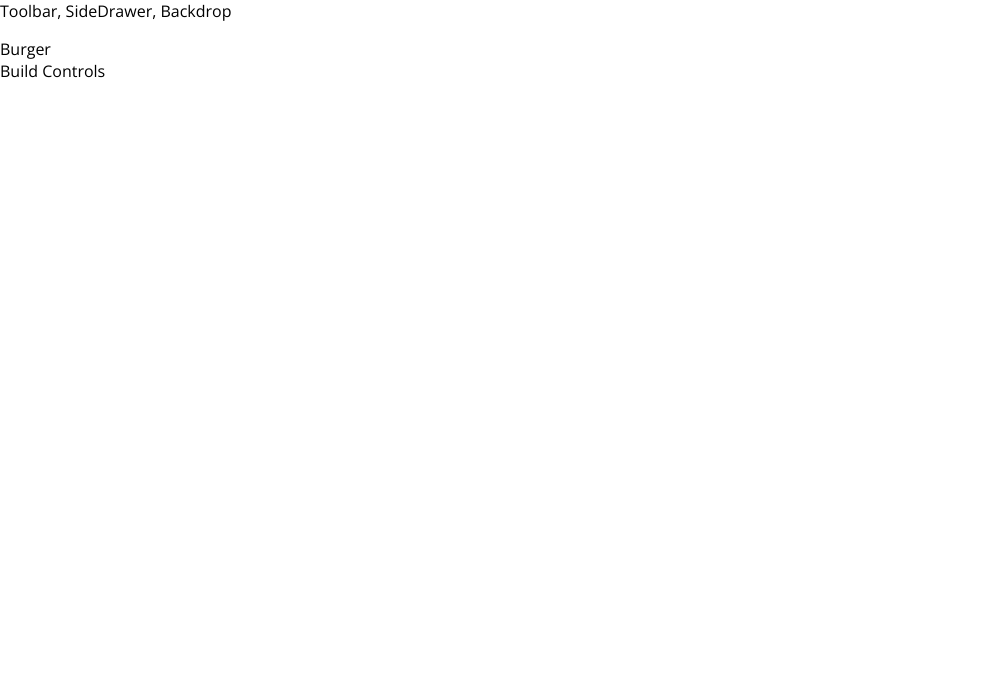
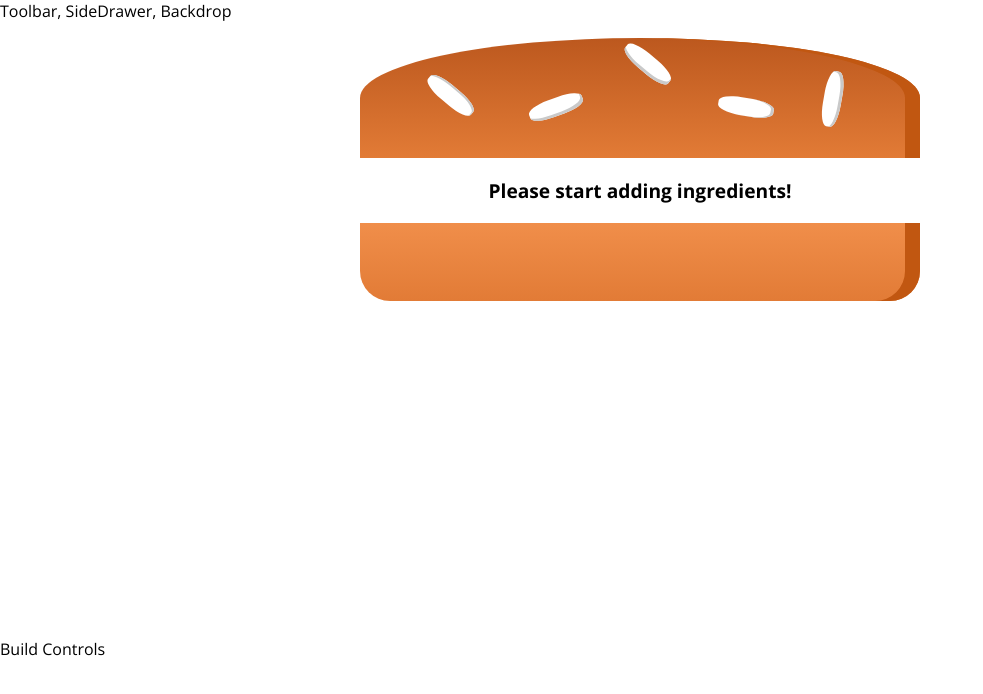
Before and after one commit to Neeraj-SD/burger-builder, a React app: page / in a window 1280 px wide. Shown: the top 694 px of the page, without its empty margins (0-983 px from the left). Built offline with nearby package versions, Linux system fonts and the light colour scheme.

Commit message:
Calculating the Ingredient Sum Dynamically

```diff
--- a/package.json
+++ b/package.json
@@ -30,6 +30,7 @@
     "postcss-flexbugs-fixes": "3.2.0",
     "postcss-loader": "2.0.6",
     "promise": "8.0.1",
+    "prop-types": "^15.8.1",
     "react": "^18.1.0",
     "react-dev-utils": "^4.0.1",
     "react-dom": "^18.1.0",
--- /dev/null
+++ b/src/components/Burger/Burger.css
@@ -0,0 +1,30 @@
+.Burger {
+  width: 100%;
+  margin: auto;
+  height: 250px;
+  overflow: scrolls;
+  text-align: center;
+  font-weight: bold;
+  font-size: 1.2rem;
+}
+
+@media (min-width: 500px) and (min-height: 400px) {
+  .Burger {
+    width: 350px;
+    height: 300px;
+  }
+}
+
+@media (min-width: 500px) and (min-height: 401px) {
+  .Burger {
+    width: 450px;
+    height: 400px;
+  }
+}
+
+@media (min-width: 1000px) and (min-height: 700px) {
+  .Burger {
+    width: 700px;
+    height: 600px;
+  }
+}
--- /dev/null
+++ b/src/components/Burger/Burger.js
@@ -0,0 +1,33 @@
+import React from 'react';
+
+import classes from './Burger.css'
+import BurgerIngredient from './BurgerIngredient/BurgerIngredient'
+
+const burger = (props) => {
+
+    let transformedIngredients = Object.keys(props.ingredients)
+        .map(igKey => {
+            return [...Array(props.ingredients[igKey])]
+                .map((_, i) =>
+                    <BurgerIngredient key={igKey + i} type={igKey} />
+                )
+        })
+        .reduce((arr, el) => {
+            return arr.concat(el)
+        }, [])
+
+    if (transformedIngredients.length === 0) {
+        transformedIngredients = <p>Please start adding ingredients!</p>
+    }
+
+
+    return (
+        <div className={classes.Burger}>
+            <BurgerIngredient type='bread-top' />
+            {transformedIngredients}
+            <BurgerIngredient type='bread-bottom' />
+        </div>
+    );
+}
+
+export default burger;
--- /dev/null
+++ b/src/components/Burger/BurgerIngredient/BurgerIngredient.css
@@ -0,0 +1,112 @@
+.BreadBottom {
+  height: 13%;
+  width: 80%;
+  background: linear-gradient(#f08e4a, #e27b36);
+  border-radius: 0 0 30px 30px;
+  box-shadow: inset -15px 0 #c15711;
+  margin: 2% auto;
+}
+
+.BreadTop {
+  height: 20%;
+  width: 80%;
+  background: linear-gradient(#bc581e, #e27b36);
+  border-radius: 50% 50% 0 0;
+  box-shadow: inset -15px 0 #c15711;
+  margin: 2% auto;
+  position: relative;
+}
+
+.Seeds1 {
+  width: 10%;
+  height: 15%;
+  position: absolute;
+  background-color: white;
+  left: 30%;
+  top: 50%;
+  border-radius: 40%;
+  transform: rotate(-20deg);
+  box-shadow: inset -2px -3px #c9c9c9;
+}
+
+.Seeds1:after {
+  content: "";
+  width: 100%;
+  height: 100%;
+  position: absolute;
+  background-color: white;
+  left: -170%;
+  top: -260%;
+  border-radius: 40%;
+  transform: rotate(60deg);
+  box-shadow: inset -1px 2px #c9c9c9;
+}
+
+.Seeds1:before {
+  content: "";
+  width: 100%;
+  height: 100%;
+  position: absolute;
+  background-color: white;
+  left: 180%;
+  top: -50%;
+  border-radius: 40%;
+  transform: rotate(60deg);
+  box-shadow: inset -1px -3px #c9c9c9;
+}
+
+.Seeds2 {
+  width: 10%;
+  height: 15%;
+  position: absolute;
+  background-color: white;
+  left: 64%;
+  top: 50%;
+  border-radius: 40%;
+  transform: rotate(10deg);
+  box-shadow: inset -3px 0 #c9c9c9;
+}
+
+.Seeds2:before {
+  content: "";
+  width: 100%;
+  height: 100%;
+  position: absolute;
+  background-color: white;
+  left: 150%;
+  top: -130%;
+  border-radius: 40%;
+  transform: rotate(90deg);
+  box-shadow: inset 1px 3px #c9c9c9;
+}
+
+.Meat {
+  width: 80%;
+  height: 8%;
+  background: linear-gradient(#7f3608, #702e05);
+  margin: 2% auto;
+  border-radius: 15px;
+}
+
+.Cheese {
+  width: 90%;
+  height: 4.5%;
+  margin: 2% auto;
+  background: linear-gradient(#f4d004, #d6bb22);
+  border-radius: 20px;
+}
+
+.Salad {
+  width: 85%;
+  height: 7%;
+  margin: 2% auto;
+  background: linear-gradient(#228c1d, #91ce50);
+  border-radius: 20px;
+}
+
+.Bacon {
+  width: 80%;
+  height: 3%;
+  background: linear-gradient(#bf3813, #c45e38);
+  margin: 2% auto;
+}
--- /dev/null
+++ b/src/components/Burger/BurgerIngredient/BurgerIngredient.js
@@ -0,0 +1,48 @@
+import React, { Component } from "react"
+import PropTypes from 'prop-types'
+
+import classes from './BurgerIngredient.css'
+
+class BurgerIngredient extends Component {
+
+    render() {
+        let ingredient = null
+
+        switch (this.props.type) {
+            case ('bread-bottom'):
+                ingredient = <div className={classes.BreadBottom}></div>
+                break
+            case ('bread-top'):
+                ingredient = (
+                    <div className={classes.BreadTop}>
+                        <div className={classes.Seeds1}></div>
+                        <div className={classes.Seeds2}></div>
+                    </div>
+                )
+                break
+            case ('meat'):
+                ingredient = <div className={classes.Meat}></div>
+                break
+            case ('cheese'):
+                ingredient = <div className={classes.Cheese}></div>
+                break
+            case ('salad'):
+                ingredient = <div className={classes.Salad}></div>
+                break
+            case ('bacon'):
+                ingredient = <div className={classes.Bacon}></div>
+                break
+        }
+
+        return ingredient
+
+    }
+
+}
+
+BurgerIngredient.PropTypes = {
+    type: PropTypes.string.isRequired
+}
+
+
+export default BurgerIngredient
--- a/src/containers/BurgerBuilder/BurgerBuilder.js
+++ b/src/containers/BurgerBuilder/BurgerBuilder.js
@@ -1,13 +1,23 @@
 import React, { Component } from "react";
 
 import Aux from "../../hoc/ReactAux";
+import Burger from "../../components/Burger/Burger";
 
 class BurgerBuilder extends Component {
+
+    state = {
+        ingredients: {
+            salad: 0,
+            bacon: 0,
+            cheese: 0,
+            meat: 0,
+        }
+    }
 
     render() {
         return (
             <Aux>
-                <div>Burger</div>
+                <Burger ingredients={this.state.ingredients} />
                 <div>Build Controls</div>
             </Aux>
         )
```
Also changed, not shown: 1 other file (tests, documents, lock files or other folders).
